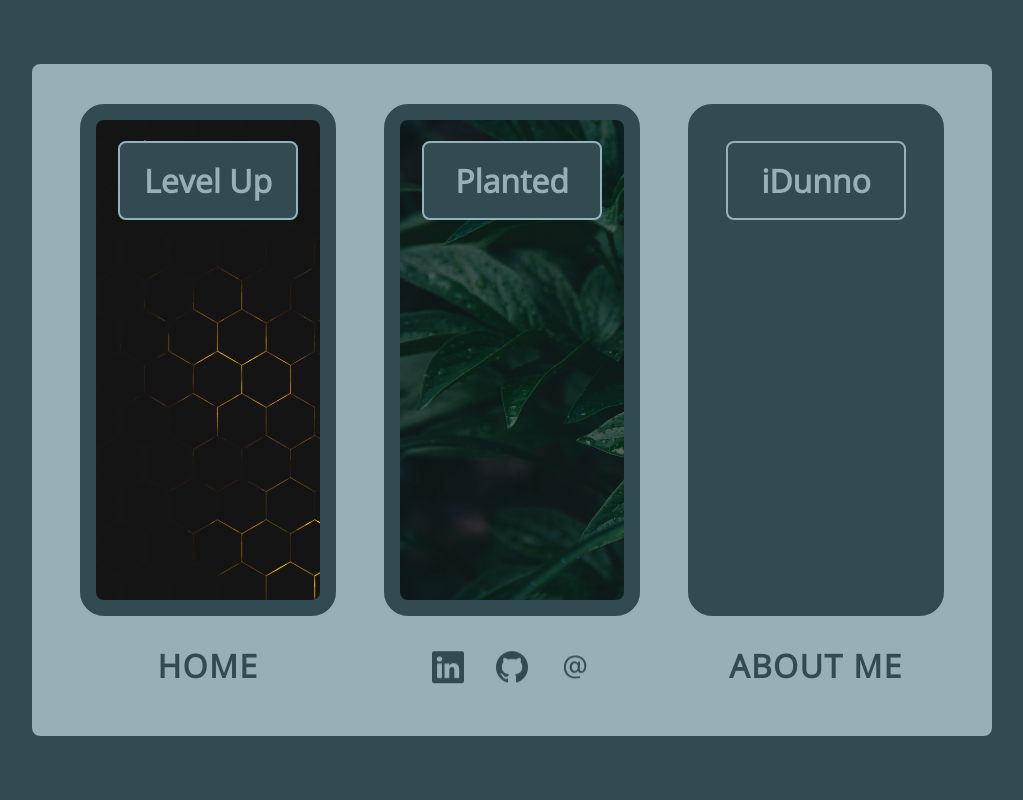
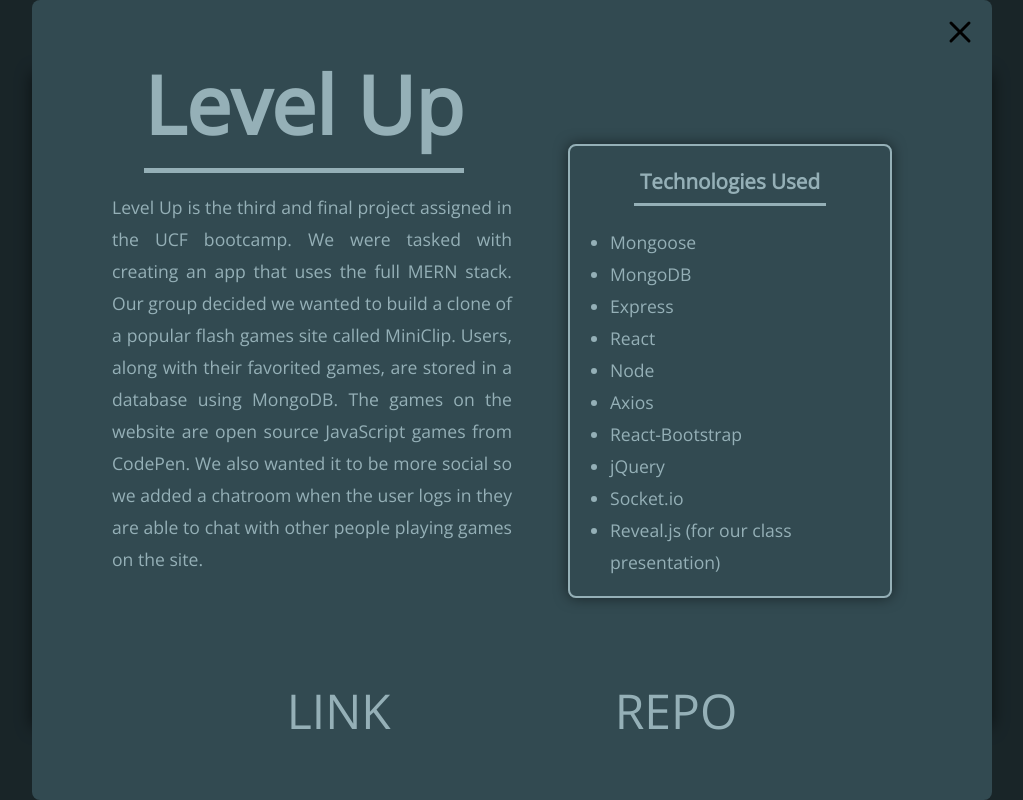
Before and after one commit to jkstone321/portfolio-2.0, a React (Create React App) app: page /projects in a window 1280 px wide. Shown: the whole page, without its empty margins (128-1151 px from the left). Built offline with nearby package versions, Linux system fonts and the light colour scheme.

Commit message:
added stuff

```diff
--- a/src/index.css
+++ b/src/index.css
@@ -49,6 +49,8 @@ a{
   background-color: var(--primary-light);
   align-items: center;
   justify-content: space-around;
+  -webkit-box-shadow: 0px 0px 15px 1px rgba(0,0,0,0.5);
+  box-shadow: 0px 0px 15px 1px rgba(0,0,0,0.5);
 }
 @media screen and (max-width:800px) {
   #box{
--- a/src/pages/project/index.js
+++ b/src/pages/project/index.js
@@ -5,7 +5,7 @@ import CloseBtn from "../../x.svg";
 import React, { useState } from "react";
 
 function Projects() {
-  const [levelUpModal, setLevelUpModal] = useState(false);
+  const [levelUpModal, setLevelUpModal] = useState(true);
   const [plantedModal, setPlantedModal] = useState(false);
   const [idunnoModal, setIdunnoModal] = useState(false);
 
@@ -136,7 +136,7 @@ function Projects() {
             alt="close button"
             onClick={() => handleLevelUpShow("levelUp")}
           />
-          <h1>Level Up</h1>
+          <h1 id="levelup-title">Level Up</h1>
           <p id="levelup-sum">
             Level Up is the third and final project assigned in the UCF
             bootcamp. We were tasked with creating an app that uses the full
@@ -148,20 +148,24 @@ function Projects() {
             user logs in they are able to chat with other people playing games
             on the site.
           </p>
-          <div id="planted-tech">
-            <h3 id="planted-tech-title">Technologies Used</h3>
-            <ul>
-              <li>Mongoose</li>
-              <li>MongoDB</li>
-              <li>Express</li>
-              <li>React</li>
-              <li>Node</li>
-              <li>Axios</li>
-              <li>React-Bootstrap</li>
-              <li>jQuery</li>
-              <li>Socket.io</li>
-              <li>Reveal.js (for our class presentation)</li>
+          <div id="levelup-tech">
+            <h3 id="levelup-tech-title">Technologies Used</h3>
+            <ul id="levelup-tech-list">
+              <li id="tech">Mongoose</li>
+              <li id="tech">MongoDB</li>
+              <li id="tech">Express</li>
+              <li id="tech">React</li>
+              <li id="tech">Node</li>
+              <li id="tech">Axios</li>
+              <li id="tech">React-Bootstrap</li>
+              <li id="tech">jQuery</li>
+              <li id="tech">Socket.io</li>
+              <li id="tech">Reveal.js (for our class presentation)</li>
             </ul>
+          </div>
+          <div id="levelup-link-group">
+            <a id="levelup-link">LINK</a>
+            <a id="levelup-link">REPO</a>
           </div>
         </div>
       </div>
--- a/src/pages/project/style.css
+++ b/src/pages/project/style.css
@@ -1,5 +1,5 @@
 .project-box{
-    height: 42rem !important;
+    height: 41rem !important;
 }
 
 .planted-box{
@@ -42,9 +42,11 @@ img {
     background-color: var(--primary-dark);
     border-radius: 1.5rem;
     box-sizing: border-box;
-    border: 1rem solid var(--primary-dark);
+    border: .75rem solid var(--primary-dark);
     cursor: pointer;
     padding: 0;
+    -webkit-box-shadow: 0px 0px 10px 0px rgba(0,0,0,0.5);
+    box-shadow: 0px 0px 10px 0px rgba(0,0,0,0.5);
 }
 #project-title {
     position: relative;
@@ -61,7 +63,10 @@ img {
 /*** THIS IS CODE FOR THE LINKS THAT SHOW UP WHEN HOVERING ***/
 /*************************************************************/
 /**/#project-links{
-/**/    background-color: var(--primary-dark);
+/**/    background-color: #2b3e44;
+/**/    border: .75rem solid var(--primary-dark);
+/**/    box-sizing: border-box;
+/**/    border-top: 0;
 /**/    position: absolute;
 /**/    bottom: 0;
 /**/    display: flex;
@@ -155,9 +160,8 @@ img {
     background-color: var(--primary-dark);
     color: var(--primary-light);
     opacity: 1;
-    padding: 1rem 3rem 1rem 3rem;
-    height: 45rem;
-    width: 50rem;
+    height: 50rem;
+    width: 60rem;
     border-radius: 0.5rem;
     max-width: 100%;
     max-height: 100%;
@@ -165,15 +169,70 @@ img {
 
 #close-btn {
     position: absolute;
-    top: 0;
-    right: 0;
+    top: 1rem;
+    right: 1rem;
+    transform: scale(1.5);
     cursor: pointer;
 }
 
 /* THIS CODE IS FOR ALL THE INFORMATION ON THE RESPECTIVE MODALS */
 /*****************************************************************/
-
-
+#levelup-title {
+    text-align: left;
+    font-size: 5rem;
+    position: relative;
+    left: 7rem;
+    top: 4rem;
+    margin: 0;
+    padding: 0;
+    width:20rem;
+    line-height: 5rem;
+    padding-bottom: 1.5rem;
+    border-bottom: 5px solid var(--primary-light)
+}
+#levelup-sum {
+    position: relative;
+    font-size: 1.1rem;
+    line-height: 2rem;
+    top: 4rem;
+    left: 5rem;
+    width: 25rem;
+    text-align:justify;
+}
+#levelup-tech {
+    width: 20rem;
+    position: relative;
+    left: 33.5rem;
+    top: -24rem;
+    font-size: 1.1rem;
+    border: 2px solid var(--primary-light);
+    border-radius: .5rem;
+    -webkit-box-shadow: 0px 0px 14px 0px rgba(0,0,0,0.5);
+  box-shadow: 0px 0px 14px 0px rgba(0,0,0,0.5);
+}
+#levelup-tech-title {
+    padding-bottom: 0.5rem;
+    border-bottom: 3px solid var(--primary-light);
+    width: 12rem;
+    position: relative;
+    left: 50%;
+    transform: translateX(-50%);
+}
+#tech {
+    text-align: left;
+    line-height: 2rem;
+    list-style-type: disc;
+}
+#levelup-link-group {
+    position: relative;
+    bottom: 19rem;
+}
+#levelup-link {
+    color: var(--primary-light);
+    margin: 0 7rem;
+    font-size: 3rem;
+    cursor: pointer;
+}
 
 
 
```
